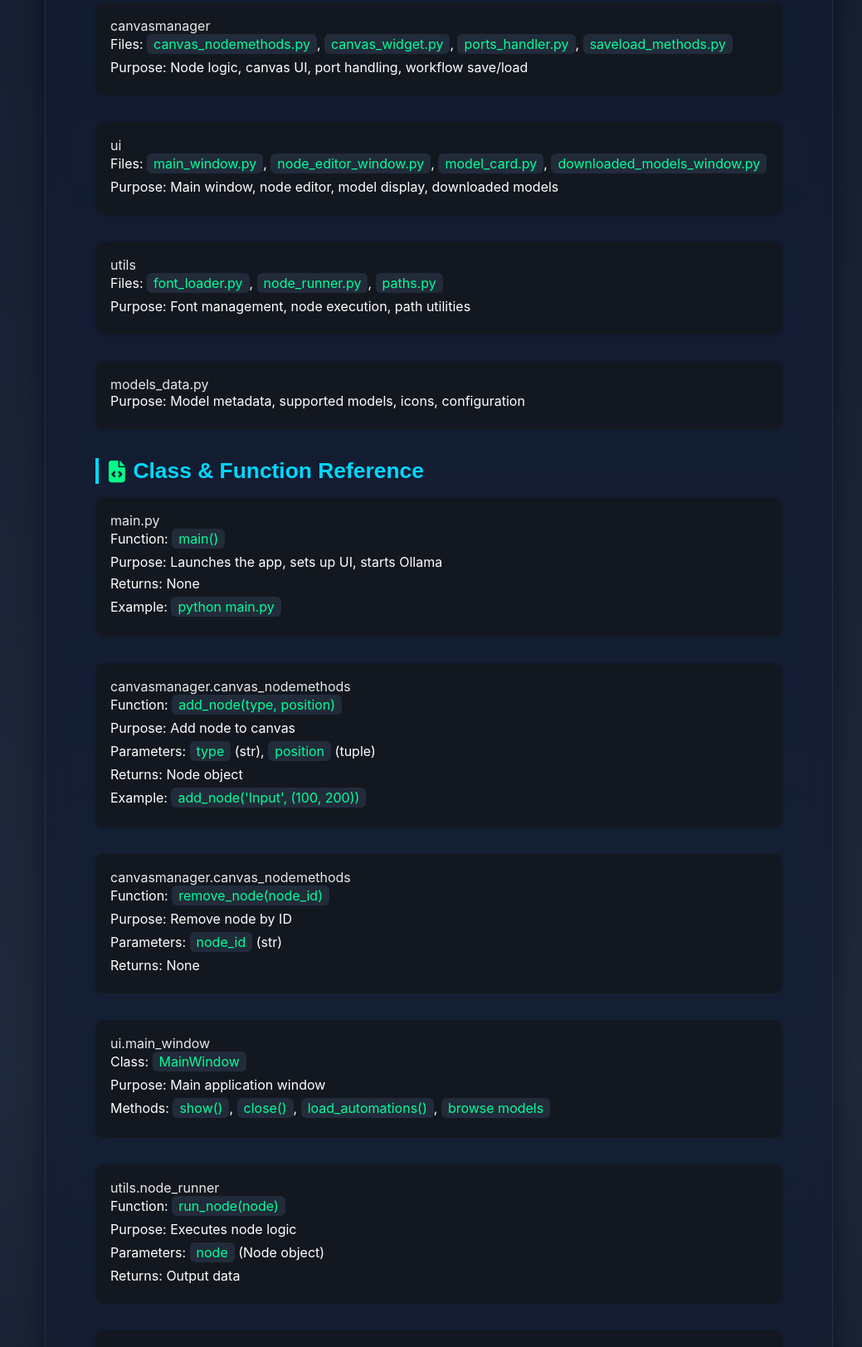
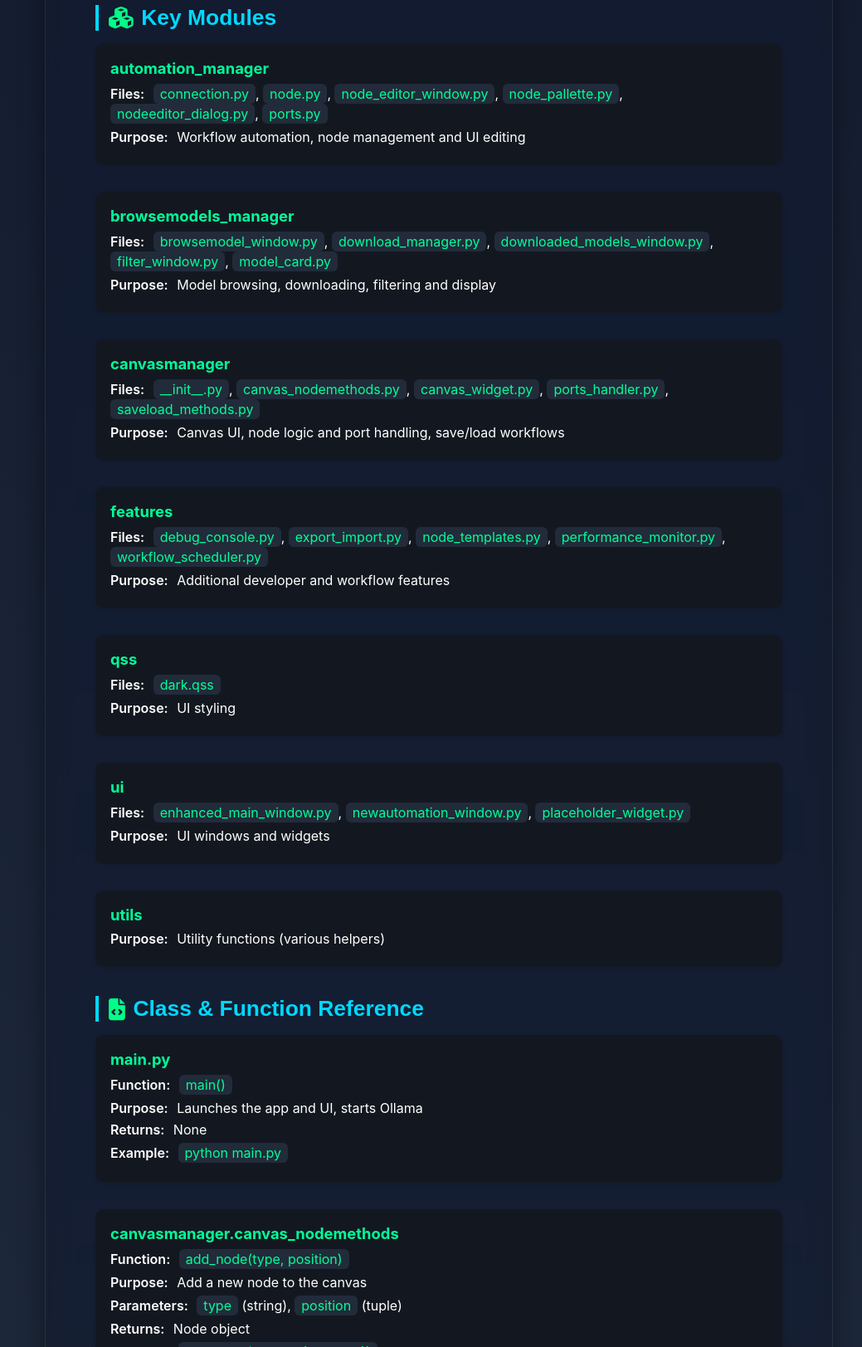
Before and after one commit to shreyansh-shankar/NodeBox, a plain HTML site: page public/codereference.html in a window 1280 px wide. Shown: the part 1177-2800 px from the top of the page at 83% size, without its empty margins (241-1280 px from the left). Drawn offline with Linux system fonts and the light colour scheme; a web font is replaced by a local one.

Commit message:
Update codereference.html (#42)
* Update codereference.html

* Update codereference.html

```diff
--- a/public/codereference.html
+++ b/public/codereference.html
@@ -2,21 +2,21 @@
 <html lang="en">
 
 <head>
-    <meta charset="UTF-8">
-    <meta name="viewport" content="width=device-width, initial-scale=1.0">
+    <meta charset="UTF-8" />
+    <meta name="viewport" content="width=device-width, initial-scale=1" />
     <meta property="og:title" content="Nodebox - Home" />
-    <meta property="og:description"
-        content=" Design and deploy workflows with Python-native nodes. Run automations on your machine without API costs or cloud dependencies. " />
+    <meta property="og:description" content=" Design and deploy workflows with Python-native nodes. Run automations on your machine without API costs or cloud dependencies. " />
     <meta property="og:image" content="https://nodeboxlab.web.app/thumbnail.png" />
     <meta property="og:url" content="https://nodeboxlab.web.app/" />
     <meta property="og:type" content="website" />
 
     <link rel="stylesheet" href="https://cdnjs.cloudflare.com/ajax/libs/font-awesome/6.5.0/css/all.min.css" />
-    <link rel="icon" type="favicon" href="favicon.ico">
-    <link rel="stylesheet" href="styles.css">
-    <link rel="stylesheet" href="styles/navbar.css">
-    <link rel="stylesheet" href="styles/contribution.css">
-    <link rel="stylesheet" href="styles/docs.css">
+    <link rel="icon" type="favicon" href="favicon.ico" />
+    <link rel="stylesheet" href="styles.css" />
+    <link rel="stylesheet" href="styles/navbar.css" />
+    <link rel="stylesheet" href="styles/contribution.css" />
+    <link rel="stylesheet" href="styles/docs.css" />
+
     <style>
         .api-block {
             display: block;
@@ -24,14 +24,16 @@
             padding: 18px 18px 18px 18px;
             background: #131820;
             border-radius: 10px;
-            box-shadow: 0 1px 4px rgba(0,0,0,0.08);
+            box-shadow: 0 1px 4px rgba(0, 0, 0, 0.08);
         }
+
         .api-line {
             display: block;
             margin-bottom: 6px;
             font-size: 1rem;
             color: #fff;
         }
+
         .api-code {
             background: #222b3a;
             border-radius: 6px;
@@ -39,6 +41,18 @@
             font-size: 1rem;
             color: #00ff99;
             display: inline-block;
+        }
+
+        .api-label {
+            font-weight: 600;
+            margin-right: 6px;
+        }
+
+        .api-title {
+            font-weight: 700;
+            font-size: 1.15rem;
+            margin-bottom: 8px;
+            color: #00ff99;
         }
     </style>
 </head>
@@ -72,7 +86,7 @@
                 <ul>
                     <li><a href="gettingstarted.html">Getting Started</a></li>
                     <li><a href="contribute.html">How to Contribute</a></li>
-                    <li><a href="codereference.html">Code Reference</a></li>
+                    <li><a href="codereference.html" class="active">Code Reference</a></li>
                     <li><a href="examples.html">Examples</a></li>
                     <li><a href="faq.html">FAQ</a></li>
                 </ul>
@@ -83,29 +97,37 @@
         <main class="content">
 
             <h1 style="margin-top:0;"><i class="fa-solid fa-book"></i> Code Reference</h1>
-            <p style="margin-top:18px;">Welcome to the NodeBox technical reference. Here you'll find a high-level overview, module documentation, and API details to help you extend or debug the project.</p>
+            <p style="margin-top:18px;">
+                Welcome to the NodeBox technical reference. Here you'll find a high-level overview, module documentation,
+                and API details to help you extend or debug the project.
+            </p>
 
             <section>
                 <h2><i class="fa-solid fa-diagram-project"></i> Architecture Overview</h2>
+
                 <div class="api-block">
                     <div class="api-title">Main Application</div>
                     <div class="api-line"><span class="api-label">File:</span> <span class="api-code">main.py</span></div>
                     <div class="api-line"><span class="api-label">Purpose:</span> Launches UI, loads fonts, applies styles, starts Ollama</div>
                 </div>
+
                 <div class="api-block">
                     <div class="api-title">Automation Engine</div>
                     <div class="api-line"><span class="api-label">Purpose:</span> Handles workflow execution, node management, Ollama integration</div>
                 </div>
+
                 <div class="api-block">
                     <div class="api-title">Node System</div>
-                    <div class="api-line"><span class="api-label">Files:</span> <span class="api-code">canvasmanager</span>, <span class="api-code">ui/node.py</span></div>
+                    <div class="api-line"><span class="api-label">Files:</span> <span class="api-code">canvasmanager/</span>, <span class="api-code">ui/node.py</span></div>
                     <div class="api-line"><span class="api-label">Purpose:</span> Python node objects with inputs/outputs, visually connected on canvas</div>
                 </div>
+
                 <div class="api-block">
                     <div class="api-title">UI Components</div>
                     <div class="api-line"><span class="api-label">Files:</span> <span class="api-code">ui/main_window.py</span>, <span class="api-code">node_editor_window.py</span></div>
                     <div class="api-line"><span class="api-label">Purpose:</span> PyQt6-based main window, node editor, model browser, automation manager</div>
                 </div>
+
                 <div class="api-block">
                     <div class="api-title">Ollama Integration</div>
                     <div class="api-line"><span class="api-label">Files:</span> <span class="api-code">main.py</span>, <span class="api-code">models_data.py</span></div>
@@ -115,69 +137,104 @@
 
             <section>
                 <h2><i class="fa-solid fa-cubes"></i> Key Modules</h2>
+
+                <div class="api-block">
+                    <div class="api-title">automation_manager</div>
+                    <div class="api-line"><span class="api-label">Files:</span> <span class="api-code">connection.py</span>, <span class="api-code">node.py</span>, <span class="api-code">node_editor_window.py</span>, <span class="api-code">node_pallette.py</span>, <span class="api-code">nodeeditor_dialog.py</span>, <span class="api-code">ports.py</span></div>
+                    <div class="api-line"><span class="api-label">Purpose:</span> Workflow automation, node management and UI editing</div>
+                </div>
+
+                <div class="api-block">
+                    <div class="api-title">browsemodels_manager</div>
+                    <div class="api-line"><span class="api-label">Files:</span> <span class="api-code">browsemodel_window.py</span>, <span class="api-code">download_manager.py</span>, <span class="api-code">downloaded_models_window.py</span>, <span class="api-code">filter_window.py</span>, <span class="api-code">model_card.py</span></div>
+                    <div class="api-line"><span class="api-label">Purpose:</span> Model browsing, downloading, filtering and display</div>
+                </div>
+
                 <div class="api-block">
                     <div class="api-title">canvasmanager</div>
-                    <div class="api-line"><span class="api-label">Files:</span> <span class="api-code">canvas_nodemethods.py</span>, <span class="api-code">canvas_widget.py</span>, <span class="api-code">ports_handler.py</span>, <span class="api-code">saveload_methods.py</span></div>
-                    <div class="api-line"><span class="api-label">Purpose:</span> Node logic, canvas UI, port handling, workflow save/load</div>
+                    <div class="api-line"><span class="api-label">Files:</span> <span class="api-code">__init__.py</span>, <span class="api-code">canvas_nodemethods.py</span>, <span class="api-code">canvas_widget.py</span>, <span class="api-code">ports_handler.py</span>, <span class="api-code">saveload_methods.py</span></div>
+                    <div class="api-line"><span class="api-label">Purpose:</span> Canvas UI, node logic and port handling, save/load workflows</div>
                 </div>
+
+                <div class="api-block">
+                    <div class="api-title">features</div>
+                    <div class="api-line"><span class="api-label">Files:</span> <span class="api-code">debug_console.py</span>, <span class="api-code">export_import.py</span>, <span class="api-code">node_templates.py</span>, <span class="api-code">performance_monitor.py</span>, <span class="api-code">workflow_scheduler.py</span></div>
+                    <div class="api-line"><span class="api-label">Purpose:</span> Additional developer and workflow features</div>
+                </div>
+
+                <div class="api-block">
+                    <div class="api-title">qss</div>
+                    <div class="api-line"><span class="api-label">Files:</span> <span class="api-code">dark.qss</span></div>
+                    <div class="api-line"><span class="api-label">Purpose:</span> UI styling</div>
+                </div>
+
                 <div class="api-block">
                     <div class="api-title">ui</div>
-                    <div class="api-line"><span class="api-label">Files:</span> <span class="api-code">main_window.py</span>, <span class="api-code">node_editor_window.py</span>, <span class="api-code">model_card.py</span>, <span class="api-code">downloaded_models_window.py</span></div>
-                    <div class="api-line"><span class="api-label">Purpose:</span> Main window, node editor, model display, downloaded models</div>
+                    <div class="api-line"><span class="api-label">Files:</span> <span class="api-code">enhanced_main_window.py</span>, <span class="api-code">newautomation_window.py</span>, <span class="api-code">placeholder_widget.py</span></div>
+                    <div class="api-line"><span class="api-label">Purpose:</span> UI windows and widgets</div>
                 </div>
+
                 <div class="api-block">
                     <div class="api-title">utils</div>
-                    <div class="api-line"><span class="api-label">Files:</span> <span class="api-code">font_loader.py</span>, <span class="api-code">node_runner.py</span>, <span class="api-code">paths.py</span></div>
-                    <div class="api-line"><span class="api-label">Purpose:</span> Font management, node execution, path utilities</div>
-                </div>
-                <div class="api-block">
-                    <div class="api-title">models_data.py</div>
-                    <div class="api-line"><span class="api-label">Purpose:</span> Model metadata, supported models, icons, configuration</div>
+                    <div class="api-line"><span class="api-label">Purpose:</span> Utility functions (various helpers)</div>
                 </div>
             </section>
 
             <section>
                 <h2><i class="fa-solid fa-file-code"></i> Class & Function Reference</h2>
+
                 <div class="api-block">
                     <div class="api-title">main.py</div>
                     <div class="api-line"><span class="api-label">Function:</span> <span class="api-code">main()</span></div>
-                    <div class="api-line"><span class="api-label">Purpose:</span> Launches the app, sets up UI, starts Ollama</div>
+                    <div class="api-line"><span class="api-label">Purpose:</span> Launches the app and UI, starts Ollama</div>
                     <div class="api-line"><span class="api-label">Returns:</span> None</div>
                     <div class="api-line"><span class="api-label">Example:</span> <span class="api-code">python main.py</span></div>
                 </div>
+
                 <div class="api-block">
                     <div class="api-title">canvasmanager.canvas_nodemethods</div>
                     <div class="api-line"><span class="api-label">Function:</span> <span class="api-code">add_node(type, position)</span></div>
-                    <div class="api-line"><span class="api-label">Purpose:</span> Add node to canvas</div>
-                    <div class="api-line"><span class="api-label">Parameters:</span> <span class="api-code">type</span> (str), <span class="api-code">position</span> (tuple)</div>
+                    <div class="api-line"><span class="api-label">Purpose:</span> Add a new node to the canvas</div>
+                    <div class="api-line"><span class="api-label">Parameters:</span> <span class="api-code">type</span> (string), <span class="api-code">position</span> (tuple)</div>
                     <div class="api-line"><span class="api-label">Returns:</span> Node object</div>
-                    <div class="api-line"><span class="api-label">Example:</span> <span class="api-code">add_node('Input', (100, 200))</span></div>
+                    <div class="api-line"><span class="api-label">Example:</span> <span class="api-code">add_node("Input", (100, 200))</span></div>
                 </div>
+
                 <div class="api-block">
                     <div class="api-title">canvasmanager.canvas_nodemethods</div>
                     <div class="api-line"><span class="api-label">Function:</span> <span class="api-code">remove_node(node_id)</span></div>
-                    <div class="api-line"><span class="api-label">Purpose:</span> Remove node by ID</div>
-                    <div class="api-line"><span class="api-label">Parameters:</span> <span class="api-code">node_id</span> (str)</div>
+                    <div class="api-line"><span class="api-label">Purpose:</span> Remove a node by its id</div>
+                    <div class="api-line"><span class="api-label">Parameters:</span> <span class="api-code">node_id</span> (string)</div>
                     <div class="api-line"><span class="api-label">Returns:</span> None</div>
                 </div>
+
                 <div class="api-block">
-                    <div class="api-title">ui.main_window</div>
-                    <div class="api-line"><span class="api-label">Class:</span> <span class="api-code">MainWindow</span></div>
-                    <div class="api-line"><span class="api-label">Purpose:</span> Main application window</div>
-                    <div class="api-line"><span class="api-label">Methods:</span> <span class="api-code">show()</span>, <span class="api-code">close()</span>, <span class="api-code">load_automations()</span>, <span class="api-code">browse models</span></div>
+                    <div class="api-title">ui.enhanced_main_window</div>
+                    <div class="api-line"><span class="api-label">Class:</span> <span class="api-code">EnhancedMainWindow</span></div>
+                    <div class="api-line"><span class="api-label">Purpose:</span> Main UI window for NodeBox</div>
+                    <div class="api-line"><span class="api-label">Methods:</span> <span class="api-code">show()</span>, <span class="api-code">close()</span>, <span class="api-code">load_automations()</span></div>
                 </div>
+
+                <div class="api-block">
+                    <div class="api-title">features.debug_console</div>
+                    <div class="api-line"><span class="api-label">Class:</span> <span class="api-code">DebugConsole</span></div>
+                    <div class="api-line"><span class="api-label">Purpose:</span> Developer debug console widget</div>
+                    <div class="api-line"><span class="api-label">Methods:</span> <span class="api-code">log(message)</span>, <span class="api-code">clear()</span></div>
+                </div>
+
                 <div class="api-block">
                     <div class="api-title">utils.node_runner</div>
                     <div class="api-line"><span class="api-label">Function:</span> <span class="api-code">run_node(node)</span></div>
-                    <div class="api-line"><span class="api-label">Purpose:</span> Executes node logic</div>
+                    <div class="api-line"><span class="api-label">Purpose:</span> Execute workflow node logic</div>
                     <div class="api-line"><span class="api-label">Parameters:</span> <span class="api-code">node</span> (Node object)</div>
                     <div class="api-line"><span class="api-label">Returns:</span> Output data</div>
                 </div>
+
                 <div class="api-block">
                     <div class="api-title">models_data.py</div>
                     <div class="api-line"><span class="api-label">Function:</span> <span class="api-code">get_model_info(model_name)</span></div>
-                    <div class="api-line"><span class="api-label">Purpose:</span> Get model metadata</div>
-                    <div class="api-line"><span class="api-label">Parameters:</span> <span class="api-code">model_name</span> (str)</div>
+                    <div class="api-line"><span class="api-label">Purpose:</span> Get metadata for models</div>
+                    <div class="api-line"><span class="api-label">Parameters:</span> <span class="api-code">model_name</span> (string)</div>
                     <div class="api-line"><span class="api-label">Returns:</span> dict</div>
                 </div>
             </section>
@@ -200,9 +257,10 @@
                     <div class="api-line">Add or update docstrings in the codebase. Use <a href="https://www.pdoc.dev/">pdoc</a> or <a href="https://www.sphinx-doc.org/">Sphinx</a> for auto-generation. See <a href="contribute.html">How to Contribute</a> for details.</div>
                 </div>
             </section>
+
         </main>
+    </div>
 
-    </div>
     <script src="script.js"></script>
 </body>
 
```
